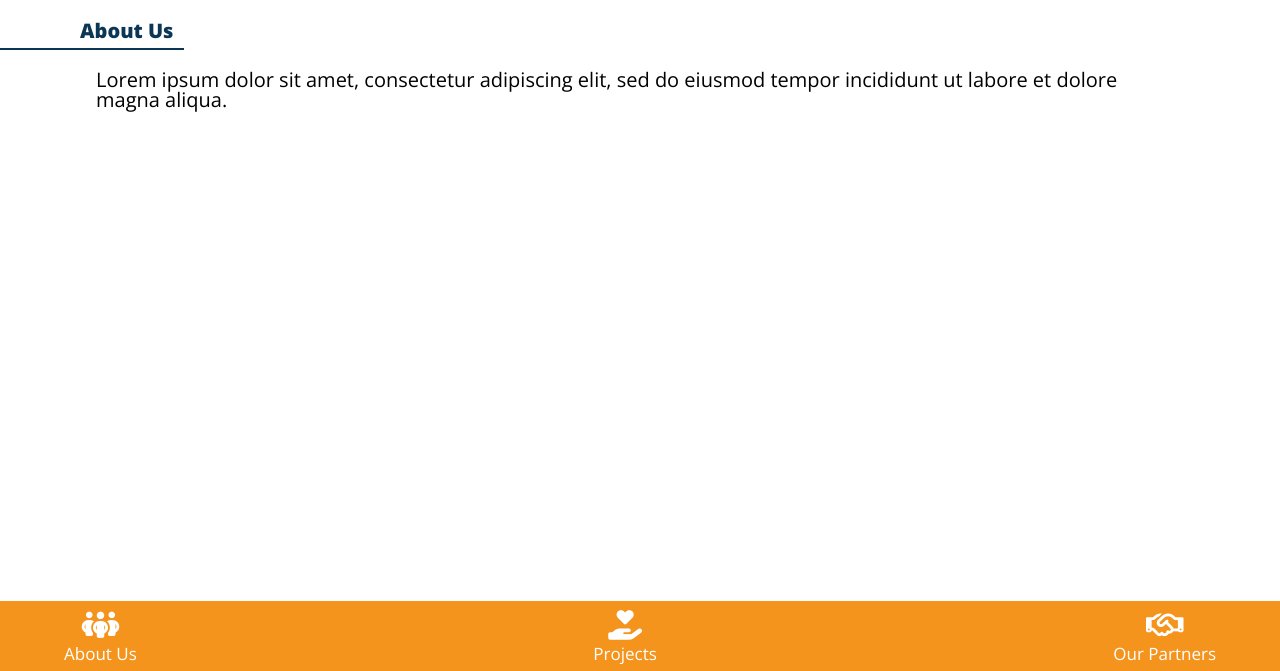
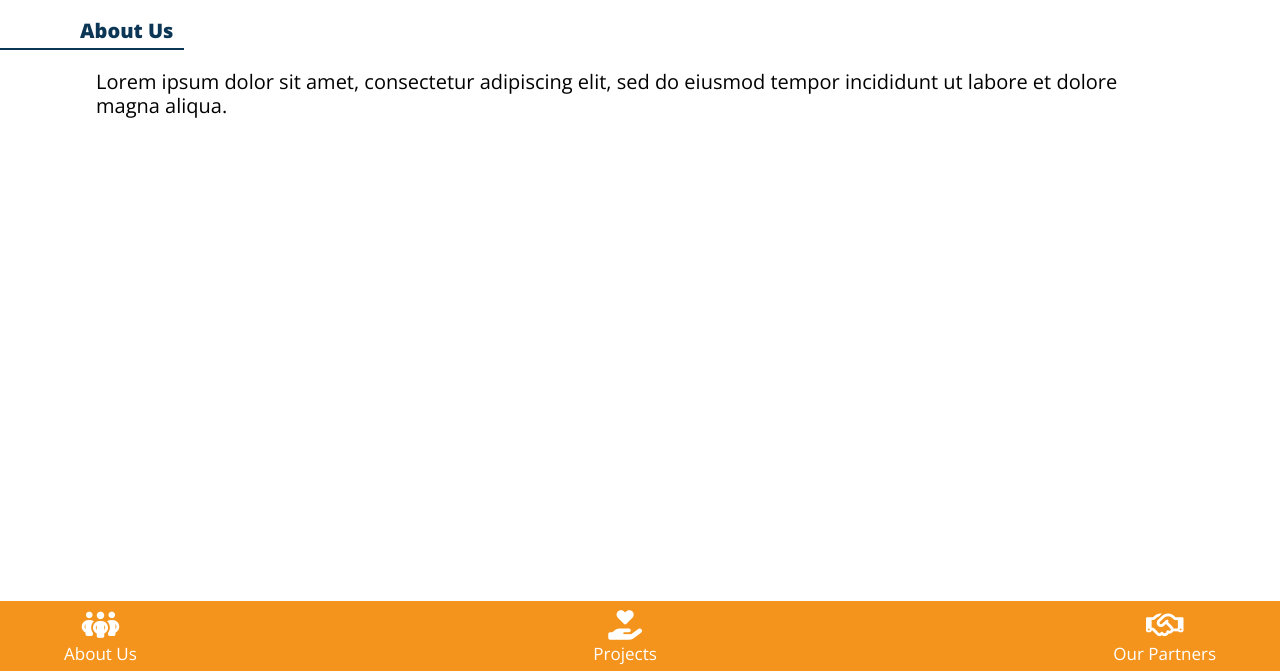
Before and after one commit to jfisher37/hiff-app, a plain HTML site: page index.html in a window 1280 px wide. Shown: the part 129-800 px from the top of the page. Drawn offline with nearby package versions, Linux system fonts and the light colour scheme; a script that the page names is missing.

Commit message:
Changed line height.

```diff
--- a/assets/style.css
+++ b/assets/style.css
@@ -118,4 +118,5 @@
 
   #about-us-text {
     width: 85%;
+    line-height: 1.2em;
   }
```
